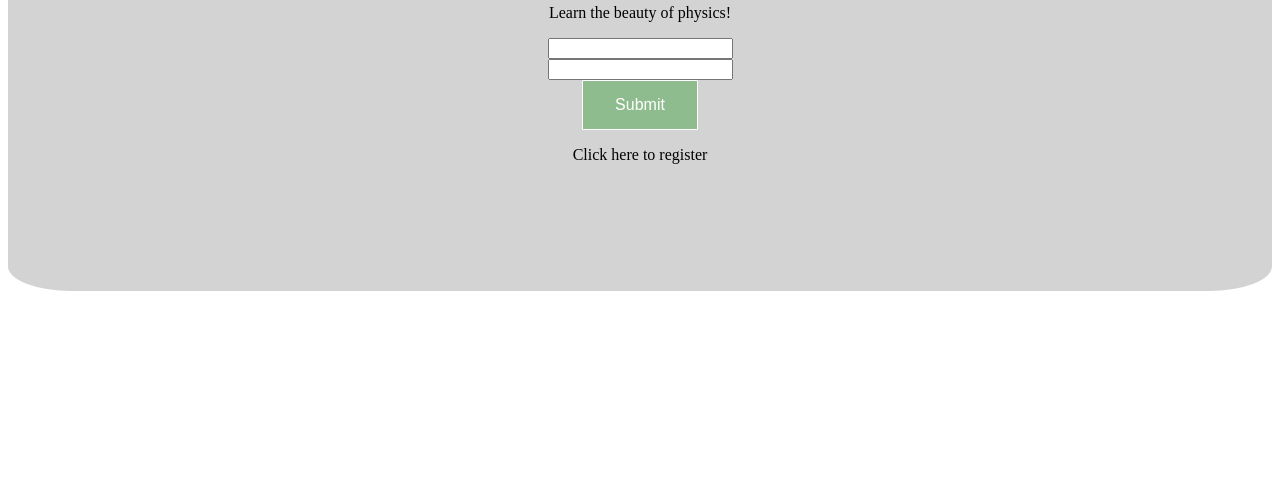
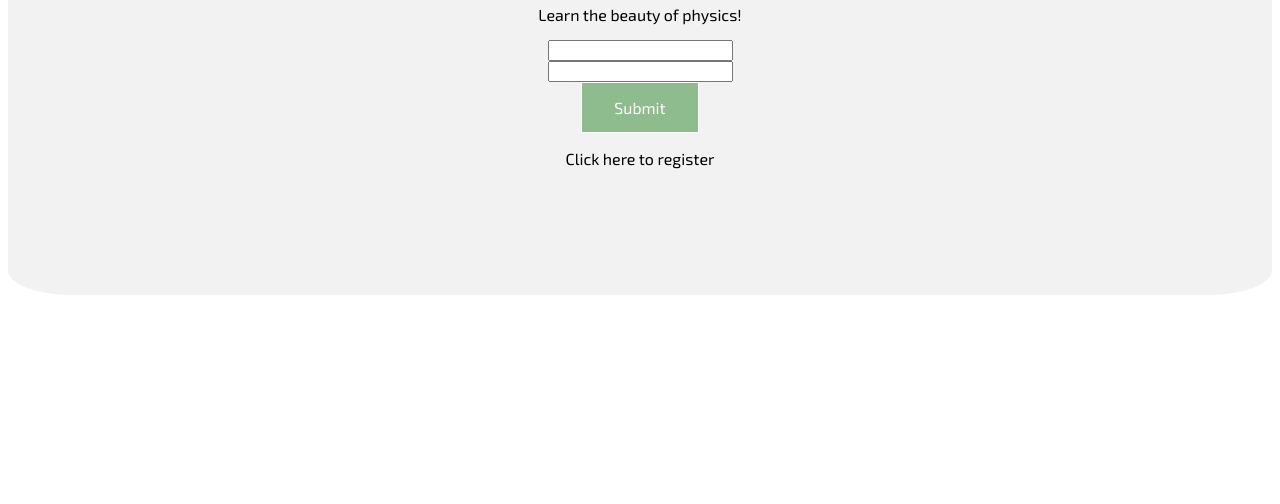
Before and after one commit to ash-mita/LAUNCH-Physics, a website: page LaunchLogin.html in a window 1280 px wide. Shown: the part 296-800 px from the top of the page. Drawn offline with Linux system fonts and the light colour scheme.

Commit message:
Added the menu to the about page and changed the font to Exo 2

```diff
--- a/LaunchLogin.html
+++ b/LaunchLogin.html
@@ -1,5 +1,6 @@
 <head>
     <link rel="stylesheet" type="text/css" href="main.css">
+    <link href='https://fonts.googleapis.com/css?family=Exo+2' rel='stylesheet' type='text/css'>
 </head>
 
 <div>
--- a/main.css
+++ b/main.css
@@ -1,6 +1,6 @@
 .login {
     padding: 10%;
-    background-color: lightgrey;
+    background-color: #f2f2f2;
     border-radius: 5%;
     border: 1% solid black;
     text-align: center;
@@ -24,6 +24,7 @@
     text-decoration: none;
     display: inline-block;
     font-size: 16px;
+    font-family: 'Exo 2', sans-serif;
 }
 
 .button:hover {
@@ -37,7 +38,7 @@ li {
 }
 
 .word:hover {
-    background-color: lightgrey;
+    background-color: #f2f2f2;
 	  color: #262626;
 }
 
@@ -53,3 +54,7 @@ a {
   text-align: center;
   text-decoration: none;
 }
+
+div {
+  font-family: 'Exo 2', sans-serif;
+}
```
Also changed, not shown: About.html (+9 -0 lines).
